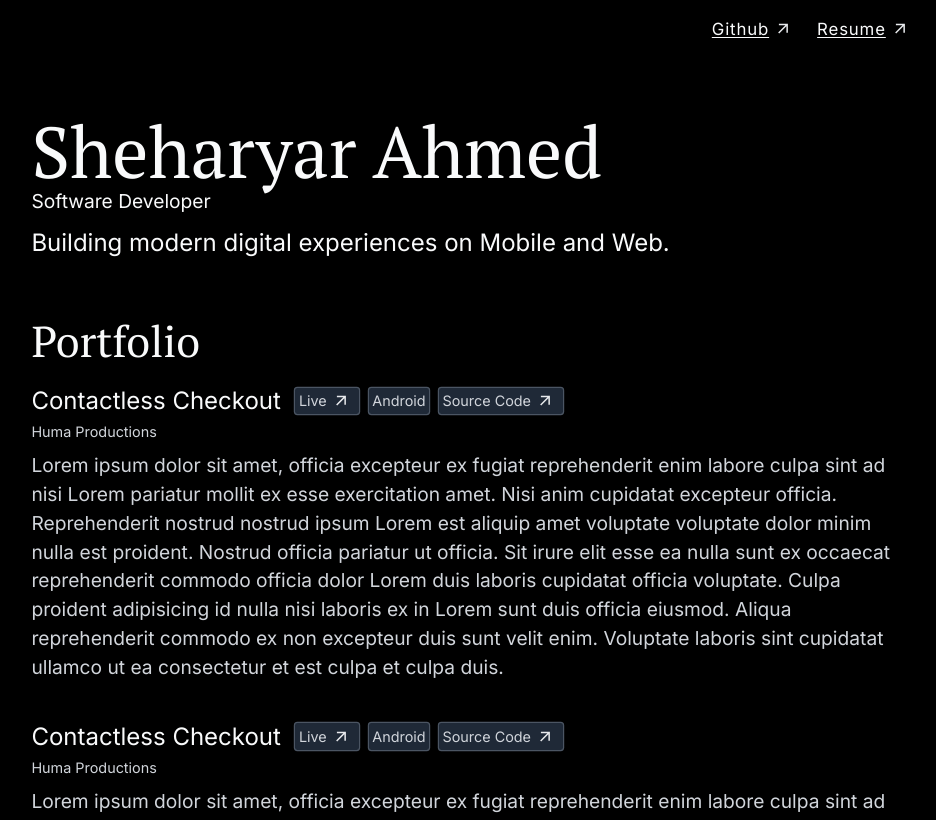
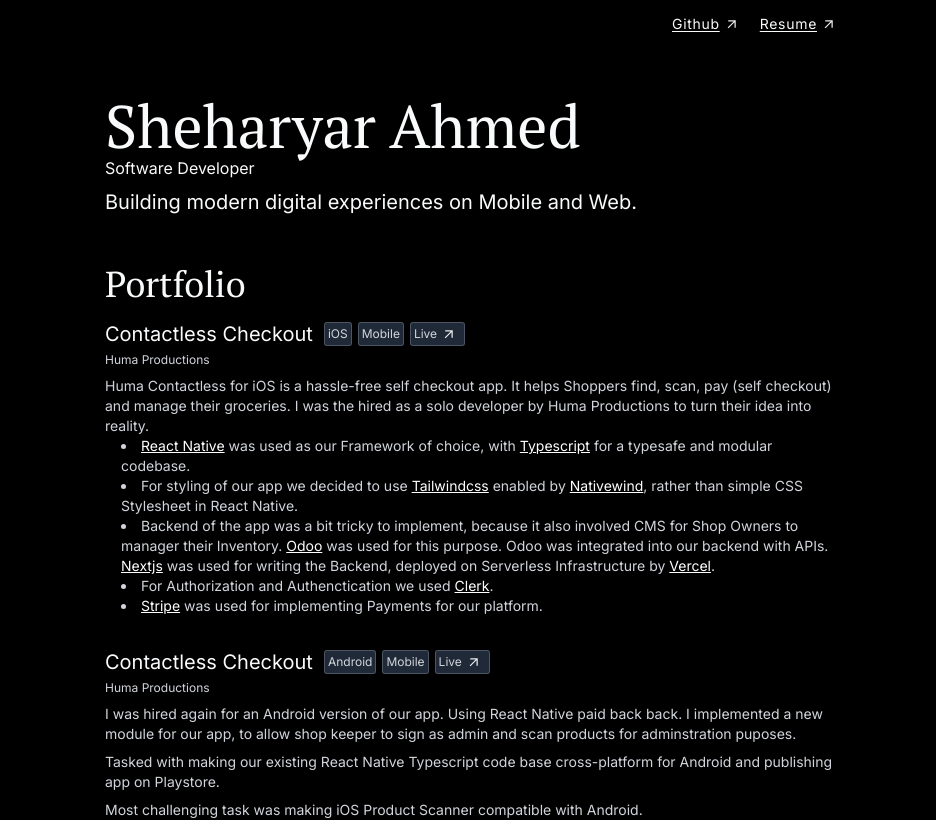
Before and after one commit to SheryConcepts/SheryConcepts, a Next.js app: page / in a window 1280 px wide. Shown: the top 820 px of the page, without its empty margins (167-1103 px from the left). Built offline with nearby package versions, Linux system fonts and the light colour scheme.

Commit message:
Contactless portfolio added

```diff
--- a/app/globals.css
+++ b/app/globals.css
@@ -1,10 +1,6 @@
 @tailwind base;
 @tailwind components;
 @tailwind utilities;
-
-body {
-  zoom: 120%;
-}
 
 @layer components {
   .h1 {
--- a/app/page.tsx
+++ b/app/page.tsx
@@ -1,4 +1,5 @@
 import Link from "next/link";
+import { forwardRef } from "react";
 
 function HeaderButton({
   children,
@@ -66,13 +67,14 @@
 }: {
   title: string;
   subTitle: string;
-  tags: Array<Parameters<typeof Tag>[0]>;
-  description: React.ReactNode;
+  tags?: Array<Parameters<typeof Tag>[0]>;
+  description: JSX.Element;
 }) {
   return (
     <div className="mt-4 ml-0 mb-8  max-w-screen-md font-sans">
       <div className="flex gap-y-1 flex-wrap flex-row gap-x-3 justify-start items-center">
         <h3 className="h3">{title}</h3>
+        {tags && tags.length > 0 ? (
           <div className="flex flex-row gap-y-1 justify-start items-center flex-wrap gap-x-2">
             {tags.map((i, index) => (
               <Tag key={index} icon={i.icon} href={i.href}>
@@ -80,31 +82,149 @@
               </Tag>
             ))}
           </div>
+        ) : null}
       </div>
       <p className="text-gray-300 mt-1 text-xs">{subTitle}</p>
-      <div className="mt-2 text-gray-300">{description}</div>
+      <div className="mt-2 text-sm text-gray-300">{description}</div>
     </div>
   );
 }
+
+// { children: "Android" },
+// { children: "Live", href: "https://google.com" },
+// {
+//   children: "Source Code",
+//   href: "https://github.com/SheryConcepts",
+// },
+
+const InlineLink = forwardRef<
+  HTMLAnchorElement,
+  React.ComponentPropsWithRef<typeof Link>
+>(({ children, ...props }, ref) => {
+  return (
+    <Link
+      {...props}
+      className="text-white underline-offset-3 cursor-pointer underline"
+      href={props.href}
+      ref={ref}
+      target={props.target ? props.target : "_blank"}
+    >
+      {children}
+    </Link>
+  );
+});
+InlineLink.displayName = "InlineLink";
+
+const Portfolios: Array<Parameters<typeof PortfolioCard>[0]> = [
+  {
+    subTitle: "Huma Productions",
+    title: "Contactless Checkout",
+    tags: [
+      {
+        children: "iOS",
+      },
+      { children: "Mobile" },
+      {
+        children: "Live",
+        href: "https://apps.apple.com/us/app/huma-contactless/id6478042324",
+      },
+    ],
+    description: (
+      <div>
+        <p>
+          Huma Contactless for iOS is a hassle-free self checkout app. It helps
+          Shoppers find, scan, pay (self checkout) and manage their groceries. I
+          was the hired as a solo developer by Huma Productions to turn their
+          idea into reality.
+        </p>
+        <div className="ml-4">
+          <li>
+            <InlineLink href="https://reactnative.dev">React Native</InlineLink>{" "}
+            was used as our Framework of choice, with{" "}
+            <InlineLink href={"https://www.typescriptlang.org"}>
+              Typescript
+            </InlineLink>{" "}
+            for a typesafe and modular codebase.
+          </li>
+          <li>
+            For styling of our app we decided to use{" "}
+            <InlineLink href="https://tailwindcss.com">Tailwindcss</InlineLink>{" "}
+            enabled by{" "}
+            <InlineLink href="https://nativewind.dev">Nativewind</InlineLink>,
+            rather than simple CSS Stylesheet in React Native.
+          </li>
+          <li>
+            Backend of the app was a bit tricky to implement, because it also
+            involved CMS for Shop Owners to manager their Inventory.{" "}
+            <InlineLink href={"https://www.odoo.com/"}>Odoo</InlineLink> was
+            used for this purpose. Odoo was integrated into our backend with
+            APIs. <InlineLink href={"https://nextjs.org"}>Nextjs</InlineLink>{" "}
+            was used for writing the Backend, deployed on Serverless
+            Infrastructure by{" "}
+            <InlineLink href="https://vercel.com">Vercel</InlineLink>.
+          </li>
+          <li>
+            For Authorization and Authenctication we used{" "}
+            <InlineLink href="https://clerk.com">Clerk</InlineLink>.
+          </li>
+          <li>
+            <InlineLink href="https://stripe.com">Stripe</InlineLink> was used
+            for implementing Payments for our platform.
+          </li>
+        </div>
+      </div>
+    ),
+  },
+  {
+    title: "Contactless Checkout",
+    subTitle: "Huma Productions",
+    tags: [
+      {
+        children: "Android",
+      },
+      { children: "Mobile" },
+      {
+        children: "Live",
+        href: "https://play.google.com/store/apps/details?id=com.huma.contactless",
+      },
+    ],
+    description: (
+      <div className="space-y-2">
+        <p>
+          I was hired again for an Android version of our app. Using React
+          Native paid back back. I implemented a new module for our app, to
+          allow shop keeper to sign as admin and scan products for adminstration
+          puposes.
+        </p>
+        <p>
+          Tasked with making our existing React Native Typescript code base
+          cross-platform for Android and publishing app on Playstore.
+        </p>
+        <p>
+          Most challenging task was making iOS Product Scanner compatible with
+          Android.
+        </p>
+      </div>
+    ),
+  },
+  {
+    title: "Headless Eccommerce Storefront",
+    subTitle: "Panaverse",
+    description: <div></div>,
+  },
+];
 
 function Portfolio() {
   return (
     <div className="mt-8 text-gray-50">
       <h2 className="h2">Portfolio</h2>
-      {Array.from({ length: 4 }).map((_, index) => (
+      {Portfolios.map((i, index) => (
         <PortfolioCard
           key={index}
-          description="Lorem ipsum dolor sit amet, officia excepteur ex fugiat reprehenderit enim labore culpa sint ad nisi Lorem pariatur mollit ex esse exercitation amet. Nisi anim cupidatat excepteur officia. Reprehenderit nostrud nostrud ipsum Lorem est aliquip amet voluptate voluptate dolor minim nulla est proident. Nostrud officia pariatur ut officia. Sit irure elit esse ea nulla sunt ex occaecat reprehenderit commodo officia dolor Lorem duis laboris cupidatat officia voluptate. Culpa proident adipisicing id nulla nisi laboris ex in Lorem sunt duis officia eiusmod. Aliqua reprehenderit commodo ex non excepteur duis sunt velit enim. Voluptate laboris sint cupidatat ullamco ut ea consectetur et est culpa et culpa duis."
-          subTitle="Huma Productions"
-          tags={[
-            { children: "Live", href: "https://google.com" },
-            { children: "Android" },
-            {
-              children: "Source Code",
-              href: "https://github.com/SheryConcepts",
-            },
-          ]}
-          title="Contactless Checkout"
+          description={i.description}
+          subTitle={i.subTitle}
+          tags={i.tags}
+          title={i.title}
         />
       ))}
     </div>
```
Also changed, not shown: public/arrow_outward.svg (deleted). Lines whose indentation alone changed are shown as unchanged.
